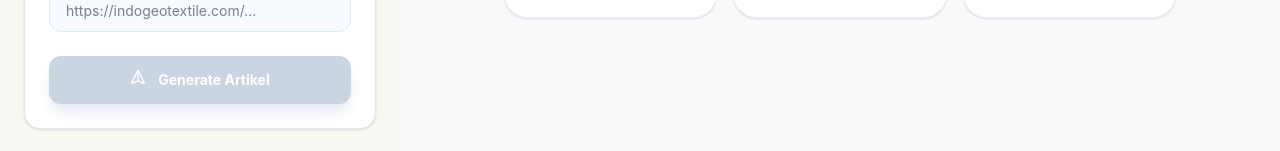
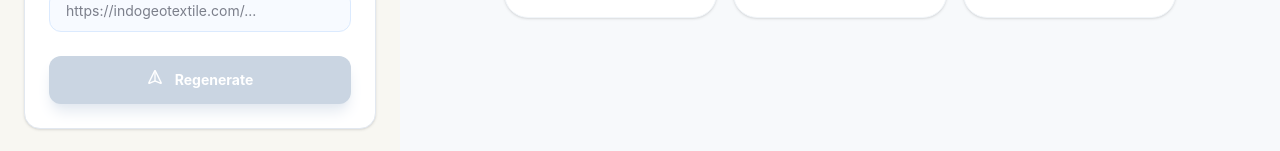
Before and after one commit to salesindogeotextile/indogeotextile, a React (Vite) app: page / in a window 1280 px wide. Shown: the part 646-797 px from the top of the page. Built offline with nearby package versions, Linux system fonts and the light colour scheme.

Commit message:
Add files via upload

```diff
--- a/src/App.tsx
+++ b/src/App.tsx
@@ -171,10 +171,10 @@ Hasilkan artikel sesuai instruksi sistem.`;
       setKeywordPilar(anchor2);
       setUrlArtikelPilar(url2);
 
-      // ⏳ TUNGGU STATE KESET → BARU GENERATE
+      // ⏳ Auto-generate with small delay for UI readiness
       setTimeout(() => {
         handleGenerate(frasa, anchor1, url1, anchor2, url2);
-      }, 800);
+      }, 300);
     }
   }, []);
 
@@ -337,7 +337,7 @@ Hasilkan artikel sesuai instruksi sistem.`;
             ) : (
               <Send size={16} className="-rotate-45" />
             )}
-            <span>{generatedContent ? 'Regenerate Content' : 'Generate Artikel'}</span>
+            <span>{isGenerating ? 'Memproses...' : 'Regenerate'}</span>
           </button>
         </div>
 
```
